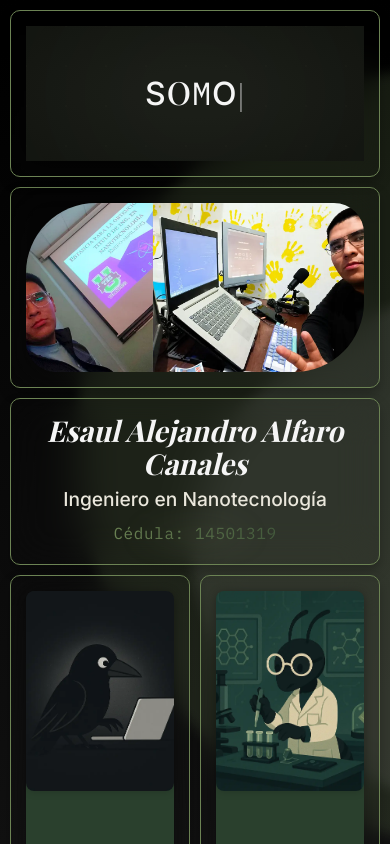
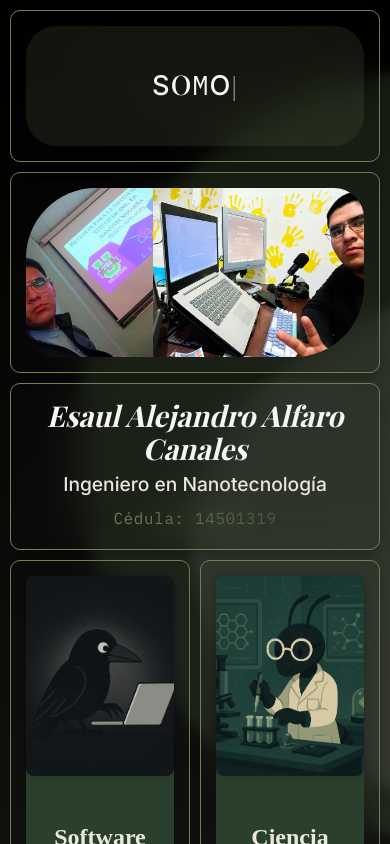
Before and after one commit to theonix-eaac/portfolio-eaac-front, a Next.js app: page / in a window 390 px wide. Shown: the top 844 px of the page. Built offline with nearby package versions, Linux system fonts and the light colour scheme; a web font is replaced by a local one.

Commit message:
style: :lipstick: Changue in styles to Typewriter

```diff
--- a/src/components/sections/home/Typewriter/Typewriter.module.css
+++ b/src/components/sections/home/Typewriter/Typewriter.module.css
@@ -1,12 +1,9 @@
 .container {
   width: 100%;
   height: 100%;
-  background: radial-gradient(
-    ellipse at center,
-    var(--black-warm),
-    #0a0a0a 100%
-  );
   display: flex;
+  padding: 0px 10px;
+  border-radius: 30px;
   justify-content: center;
   align-items: center;
   position: relative;
@@ -20,8 +17,8 @@
   height: 300%;
   background: radial-gradient(
     circle,
-    var(--moss-green-color) 0%,
-    transparent 70%
+    var(--olive-green-color) 0%,
+    var(--black-warm-rgba)
   );
   animation: pulse 8s ease-in-out infinite;
   opacity: 0.2;
@@ -29,22 +26,10 @@
   z-index: 0;
 }
 
-/* Partículas flotando */
-.particleOverlay {
-  position: absolute;
-  width: 100%;
-  height: 100%;
-  background-image: radial-gradient(#8a996855 1px, transparent 1px);
-  background-size: 40px 40px;
-  animation: drift 40s linear infinite;
-  opacity: 0.08;
-  z-index: 1;
-}
-
 /* Texto */
 .text {
   color: var(--text-light);
-  font-size: 2rem;
+  font-size: 1.7rem;
   text-align: center;
   position: relative;
   z-index: 2;
@@ -82,14 +67,12 @@
   z-index: 2;
   color: var(--text-light);
   text-align: center;
-  font-size: clamp(1.5rem, 4vw, 2.5rem);
+  font-size: clamp(1.2rem, 2vw, 2.2rem);
   line-height: 1.4;
-  padding: 2rem;
+  padding: 1.5rem;
   font-family: var(--font-inter);
   letter-spacing: 0.8px;
   text-shadow: 0 0 8px rgba(255, 255, 255, 0.05);
-  backdrop-filter: blur(3px);
-  background: rgba(10, 10, 10, 0.2);
   border: 1px solid rgba(255, 255, 255, 0.05);
   border-radius: 1.5rem;
   box-shadow: 0 0 60px rgba(122, 255, 193, 0.05);
@@ -123,7 +106,6 @@
   }
 }
 
-
 /* Animaciones */
 @keyframes blink {
   0%,
--- a/src/components/sections/home/Typewriter/Typewriter.tsx
+++ b/src/components/sections/home/Typewriter/Typewriter.tsx
@@ -52,7 +52,6 @@ export default function Typewriter() {
   return (
     <div className={styles.container}>
       <div className={styles.pulseAura} />
-      <div className={styles.particleOverlay} />
 
       {!finished ? (
         <p className={styles.text}>
@@ -61,10 +60,12 @@ export default function Typewriter() {
         </p>
       ) : (
         <h2 className={styles.textFixed}>
-        ¡Hey! Qué gusto tenerte por aquí.
-        <span>Ojalá conectemos, colaboremos o incluso construyamos algo grande juntos.</span>
-      </h2>
-
+          ¡Qué gusto tenerte por aquí!
+          <span>
+            Ojalá conectemos, colaboremos o incluso construyamos algo grande
+            juntos.
+          </span>
+        </h2>
       )}
     </div>
   );
```
